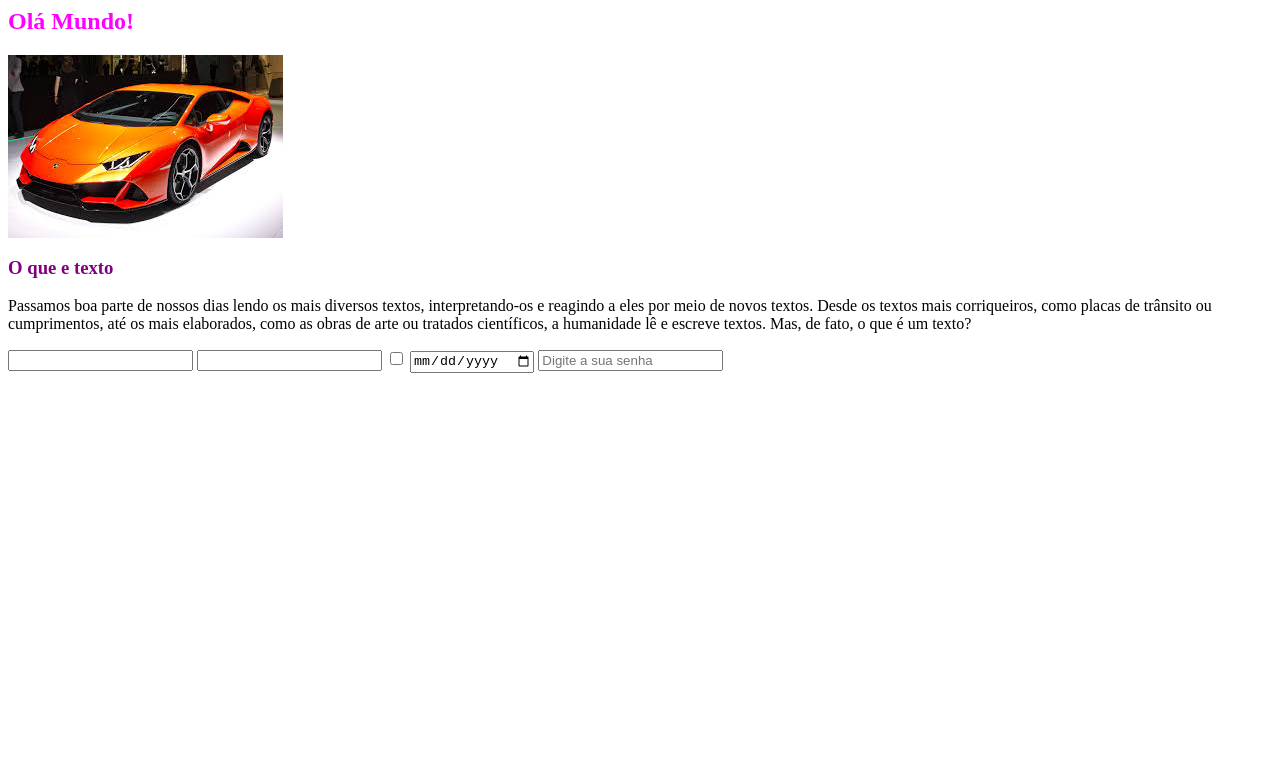
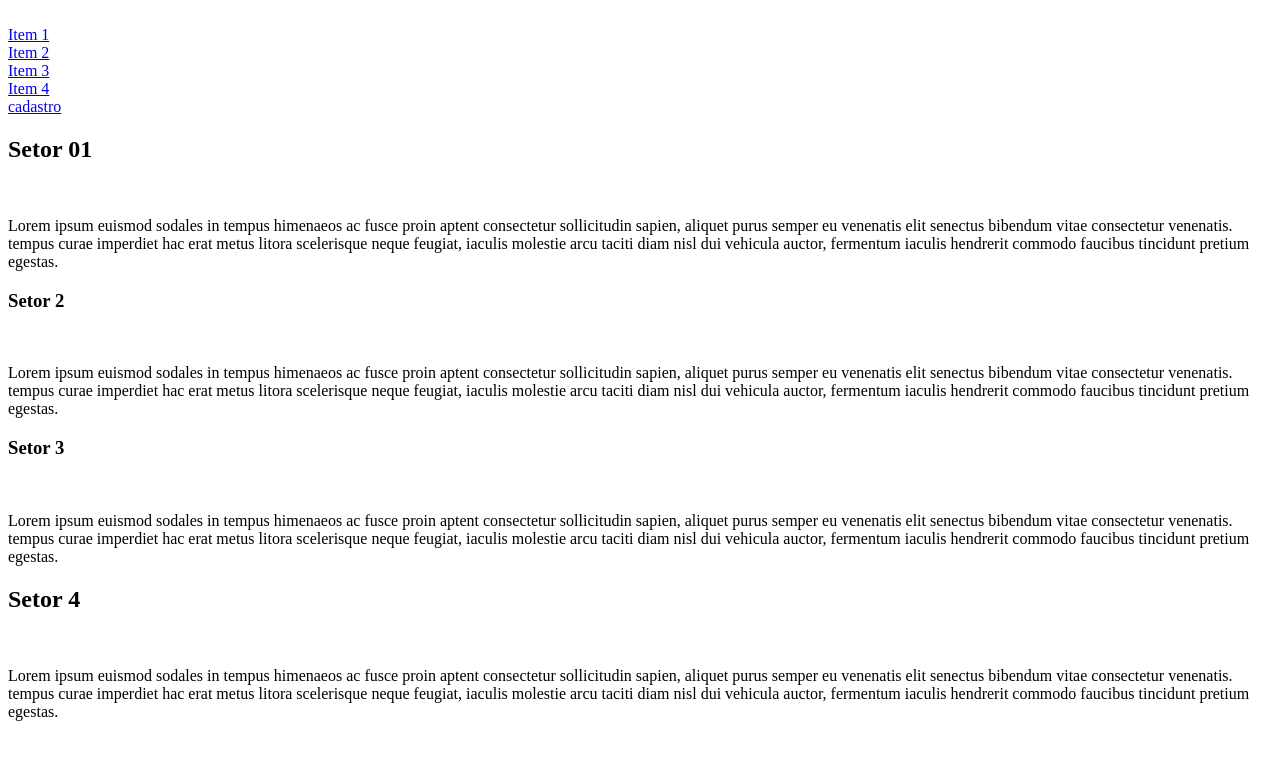
Before and after one commit to LucasMarodin28/AulaADS, a plain HTML site: page index.html in a window 1280 px wide. Drawn offline with Linux system fonts and the light colour scheme.

Commit message:
Add files via upload

```diff
--- /dev/null
+++ b/css/index.css
@@ -0,0 +1,3 @@
+#menu ul{
+    display: inline;
+}
--- a/index.html
+++ b/index.html
@@ -1,27 +1,74 @@
 <html lang="pt-br">
-    <head>
-    </head>
-        <meta charset="utf-8">
-        <title>Aula 1 Ads</title>
 
-        <body>
-            <div>
-                <h2 style="color: fuchsia;">Olá Mundo!</h2>
-            </div>
-            <div>
-                <img src="img/carro.jpg" alt="Falhou">
-            </div>
-            <div>
-                <h3 style="color: purple;" >O que e texto</h3>
-                <p> Passamos boa parte de nossos dias lendo os mais diversos textos, interpretando-os e reagindo a eles por meio de novos textos. Desde os textos mais corriqueiros, como placas de trânsito ou cumprimentos, até os mais elaborados, como as obras de arte ou tratados científicos, a humanidade lê e escreve textos. Mas, de fato, o que é um texto?</p>
-            </div>
-            <form>
-                <input type="text">
-                <input type="number">
-                <input type="checkbox">
-                <input type="date">
-                <input type="password" placeholder="Digite a sua senha">
-            </form>
-        </body>
+<head>
+    <meta charset="utf-8">
+    <title>Futebol 2021</title>
+    <link href="css/index.css" rel="stylesheet">
+</head>
+
+<body>
+    <header>
+        <nav id="menu">
+            <ul>
+                <li><a href="#sessao1">Item 1</a></li>
+                <li><a href="#sessao2">Item 2</a></li>
+                <li><a href="#sessao3">Item 3</a></li>
+                <li><a href="#sessao4">Item 4</a></li>
+                <li><a href="cadastro.html">cadastro</a></li>
+            </ul>
+        </nav>
+    </header>
+    <main>
+        <section id="sessao1">
+            <h1>Setor 01</h1>
+            <br>
+            <p>Lorem ipsum euismod sodales in tempus himenaeos ac fusce proin aptent consectetur sollicitudin sapien,
+                aliquet purus
+                semper eu venenatis elit senectus bibendum vitae consectetur venenatis. tempus curae imperdiet hac erat
+                metus litora
+                scelerisque neque feugiat, iaculis molestie arcu taciti diam nisl dui vehicula auctor, fermentum iaculis
+                hendrerit
+                commodo faucibus tincidunt pretium egestas.
+            </p>
+
+            <section id="sessao2">
+                <h1>Setor 2</h1>
+                <br>
+                <p>Lorem ipsum euismod sodales in tempus himenaeos ac fusce proin aptent consectetur sollicitudin
+                    sapien, aliquet purus
+                    semper eu venenatis elit senectus bibendum vitae consectetur venenatis. tempus curae imperdiet hac
+                    erat metus litora
+                    scelerisque neque feugiat, iaculis molestie arcu taciti diam nisl dui vehicula auctor, fermentum
+                    iaculis hendrerit
+                    commodo faucibus tincidunt pretium egestas.
+                </p>
+            </section>
+            <section id="sessao3">
+                <h1>Setor 3</h1>
+                <br>
+                <p>Lorem ipsum euismod sodales in tempus himenaeos ac fusce proin aptent consectetur sollicitudin
+                    sapien, aliquet purus
+                    semper eu venenatis elit senectus bibendum vitae consectetur venenatis. tempus curae imperdiet hac
+                    erat metus litora
+                    scelerisque neque feugiat, iaculis molestie arcu taciti diam nisl dui vehicula auctor, fermentum
+                    iaculis hendrerit
+                    commodo faucibus tincidunt pretium egestas.
+                </p>
+            </section>
+            <section id="sessao4"></section>
+            <h1>Setor 4</h1>
+            <br>
+            <p>Lorem ipsum euismod sodales in tempus himenaeos ac fusce proin aptent consectetur sollicitudin sapien,
+                aliquet purus
+                semper eu venenatis elit senectus bibendum vitae consectetur venenatis. tempus curae imperdiet hac erat
+                metus litora
+                scelerisque neque feugiat, iaculis molestie arcu taciti diam nisl dui vehicula auctor, fermentum iaculis
+                hendrerit
+                commodo faucibus tincidunt pretium egestas.
+            </p>
+        </section>
+        </section>
+    </main>
+</body>
 
 </html>
```
Also changed, not shown: cadastro.html (added, +11 -0 lines).
